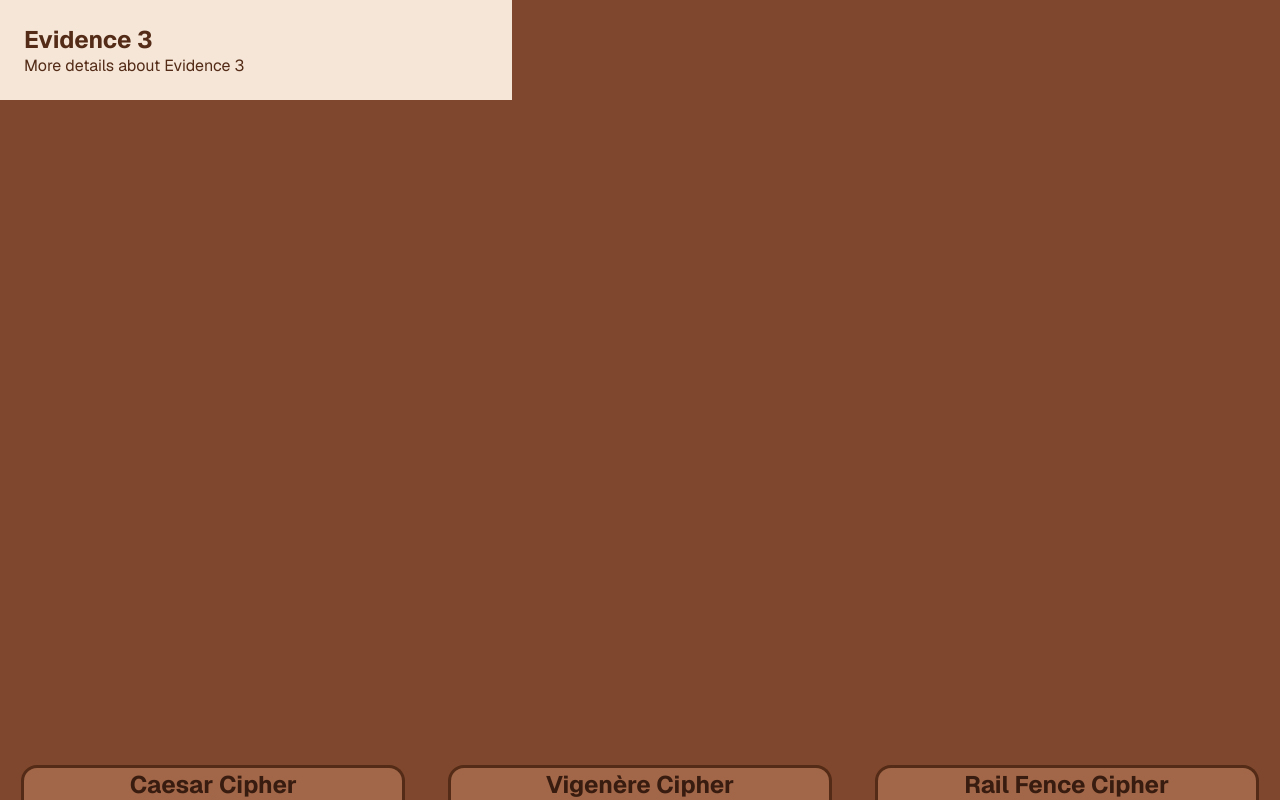
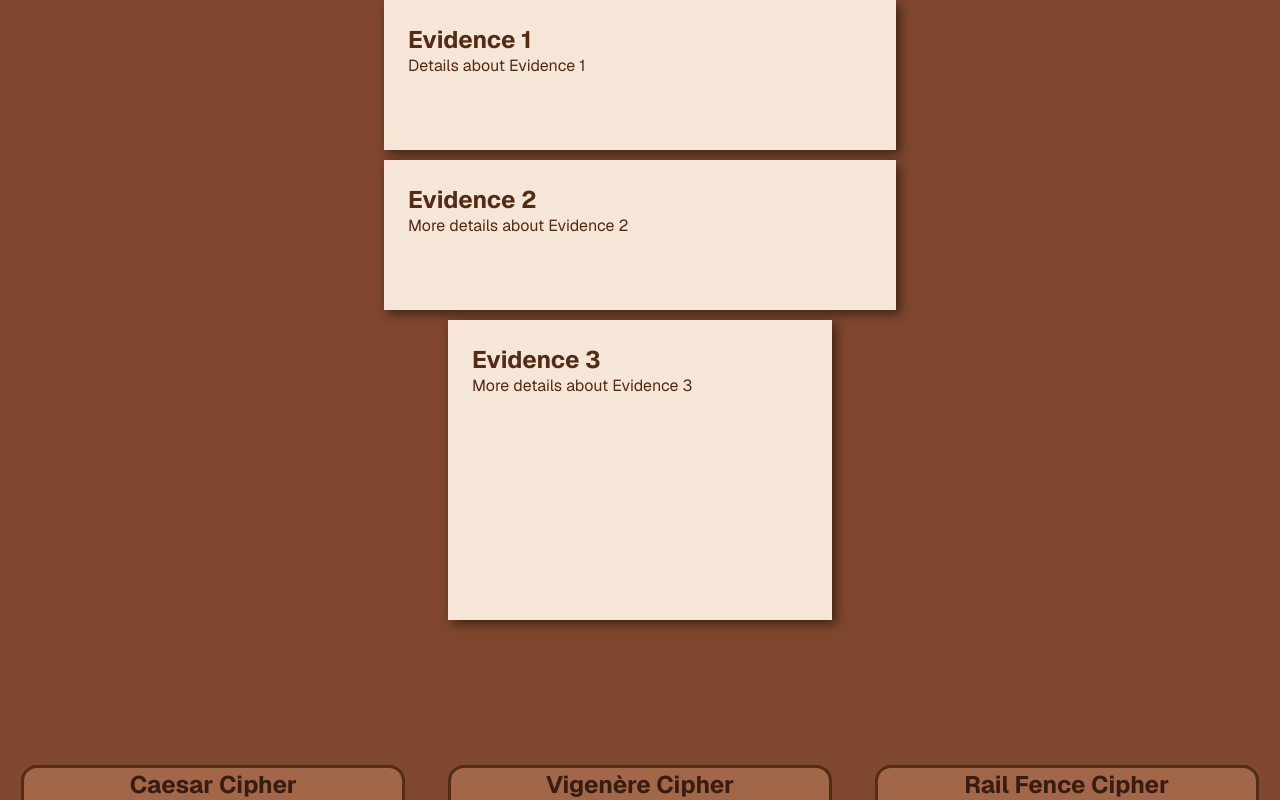
Before and after one commit to iamagoodperson-yay/cipher_game, a Next.js app: page /game in a window 1280 px wide. Built offline with nearby package versions, Linux system fonts and the light colour scheme.

Commit message:
elements more recently dragged now appear on top of those that are less recently dragged

```diff
--- a/app/game/page.module.css
+++ b/app/game/page.module.css
@@ -7,9 +7,12 @@
 .evidence {
   position: fixed;
   cursor: grab;
+  z-index: 1;
 
   padding: 1.5rem;
   background-color: var(--paper-colour);
+
+  box-shadow: 4px 4px 10px rgba(0, 0, 0, 0.5);
 }
 
 .bottomBar {
--- a/app/game/page.tsx
+++ b/app/game/page.tsx
@@ -12,15 +12,16 @@ export default function Game() {
 
     for (const evidence of evidenceRef) {
       const elmnt = evidence as HTMLElement;
-      if (!elmnt) return;
 
+      function dragMouseDown(e: MouseEvent) {
         let startLeft: number;
         let startTop: number;
 
         let startX: number;
         let startY: number;
 
-      function dragMouseDown(e: MouseEvent) {
+        const totalEvidence = evidenceRef.length;
+
         e.preventDefault();
         const rect = elmnt.getBoundingClientRect();
 
@@ -32,12 +33,18 @@ export default function Game() {
 
         elmnt.style.cursor = "grabbing";
 
-        document.addEventListener("mouseup", closeDragElement);
-        document.addEventListener("mousemove", elementDrag);
+        for (const otherEvidence of evidenceRef) {
+          const other = otherEvidence as HTMLElement;
+
+          if (other === elmnt) {
+            other.style.zIndex = totalEvidence.toString();
+          } else {
+            const currentZIndex = parseInt(other.style.zIndex || "1");
+            other.style.zIndex = String(Math.max(1, currentZIndex - 1));
+          }
         }
 
         function elementDrag(e: MouseEvent) {
-        if (!elmnt) return;
           e.preventDefault();
 
           const dx = e.clientX - startX;
@@ -48,20 +55,27 @@ export default function Game() {
         }
 
         function closeDragElement() {
-        if (!elmnt) return;
           elmnt.style.cursor = "grab";
 
           document.removeEventListener("mouseup", closeDragElement);
           document.removeEventListener("mousemove", elementDrag);
         }
 
+        document.addEventListener("mousemove", elementDrag);
+        document.addEventListener("mouseup", closeDragElement);
+      }
+
       elmnt.addEventListener("mousedown", dragMouseDown);
 
       cleanups.push(() => {
         elmnt.removeEventListener("mousedown", dragMouseDown);
-        closeDragElement();
       });
     }
+
+    return () => {
+      cleanups.forEach(cleanup => cleanup());
+    };
+
   }, []);
 
   return (
@@ -71,7 +85,13 @@ export default function Game() {
           <div
             key={key}
             className={styles.evidence}
-            style={{ width: "40vw" }}
+            style={{
+              zIndex: parseInt(key) + 1,
+              width: value.width,
+              height: value.height,
+              top: `${(parseInt(key) - 1) * 20}%`,
+              left: value.left
+            }}
           >
             <h2>{value.description}</h2>
             <p>{value.details}</p>
--- a/app/scripts/gameHelper.tsx
+++ b/app/scripts/gameHelper.tsx
@@ -10,14 +10,23 @@ export type evidenceChoice = 1 | 2 | 3;
 
 export const evidence: Record<evidenceChoice, Record<string, string>> = {
   1: {
+    "width": "40vw",
+    "height": "150px",
+    "left": "30vw",
     "description": "Evidence 1",
     "details": "Details about Evidence 1"
   },
   2: {
+    "width": "40vw",
+    "height": "150px",
+    "left": "30vw",
     "description": "Evidence 2",
     "details": "More details about Evidence 2"
   },
   3: {
+    "width": "30vw",
+    "height": "300px",
+    "left": "35vw",
     "description": "Evidence 3",
     "details": "More details about Evidence 3"
   },
```
Lines whose indentation alone changed are shown as unchanged.
